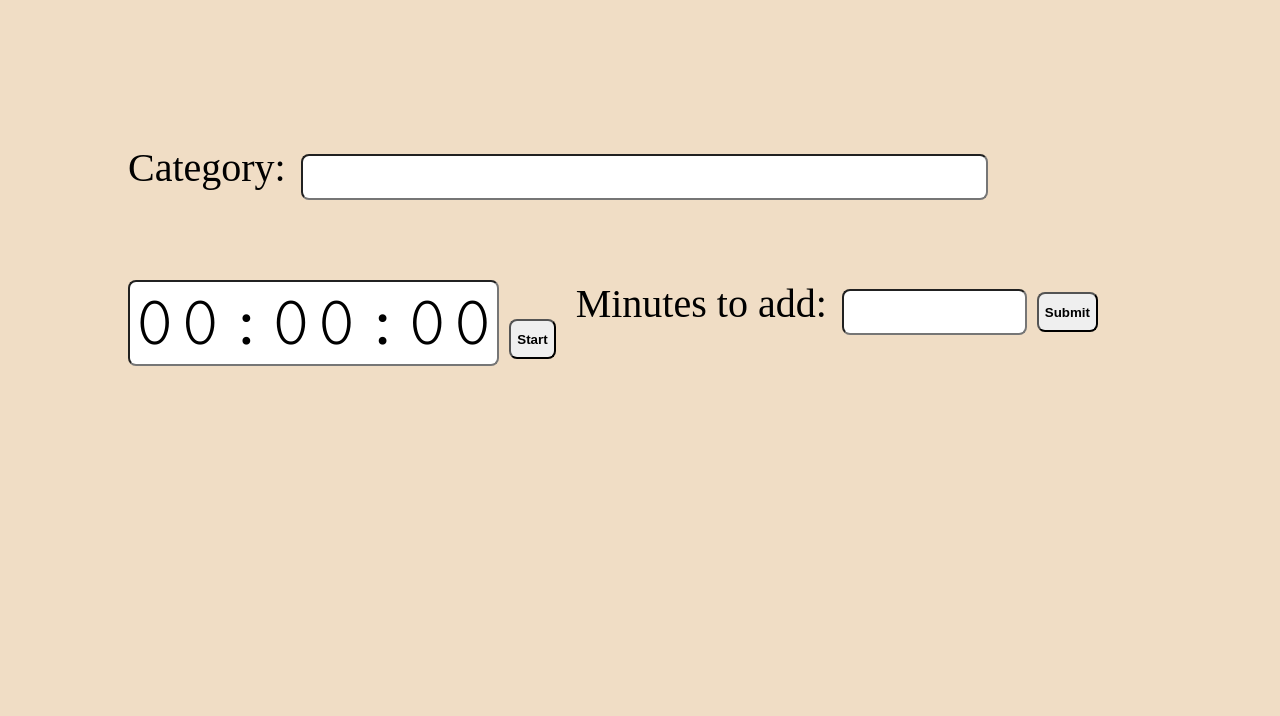
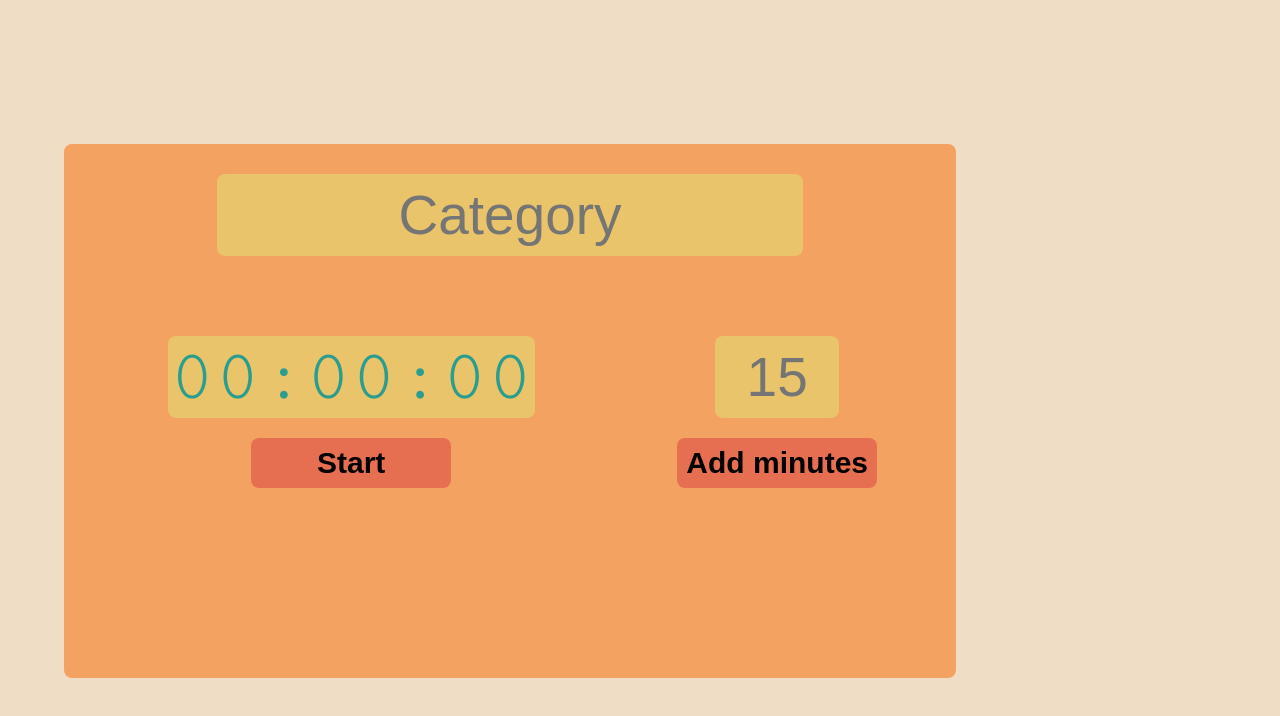
Before and after one commit to evebigaj/time-tracker, a website: page public/index.html in a window 1280 px wide. Drawn offline with Linux system fonts and the light colour scheme.

Commit message:
minor styling

```diff
--- a/public/index.html
+++ b/public/index.html
@@ -14,23 +14,21 @@
             <div id="left">
                 <div id="heading">
                     <form>
-                    <label for="category">Category:</label>
-                    <input type="text" id="category" name="category">
+                    <input type="text" id="category" name="category" placeholder="Category">
                     </form>
                 </div>
 
                 <div id="actions">
                     <form onsubmit="return runTimer()">
                     <input type="text" id="timeInput" name="timeInput" value="00:00:00" oninput = "return change()">
-                    <button type="submit">Start</button>
+                    <button type="submit" id="start">Start</button>
                     </form>
 
                     <form id="storage" onsubmit="addToStorage()">
-                    <label for="storageInput">Minutes to add:</label>
-                    <input type="text" id="storageInput" name="storageInput">
+                    <input type="text" id="storageInput" name="storageInput" placeholder="15">
 
 
-                     <button type="submit">Submit</button>
+                     <button type="submit">Add minutes</button>
 
                     </form>
                 </div>
--- a/public/script.js
+++ b/public/script.js
@@ -8,8 +8,10 @@ let container = document.getElementById('totalMessage');
 container.innerHTML = '';
 for([key, value] of Object.entries(localStorage)){
     if (typeof key == 'string' && key != ''){
+        let div = document.createElement('div');
         let button = document.createElement('button')
-        container.append(button);
+        container.append(div)
+        div.append(button);
         button.innerHTML = 'x';
         button.id = key;
         let remove = (k) => {console.log(`the key is ${k}`)
@@ -20,9 +22,9 @@ for([key, value] of Object.entries(localStorage)){
 
 
         let message = `${key}: ${value}`;
-        container.append(message);
+        div.append(message);
         let br = document.createElement('br');
-        container.append(br);
+        div.append(br);
 
     }
 }
--- a/public/styles.css
+++ b/public/styles.css
@@ -5,7 +5,7 @@
 
 body {
   background-color: rgb(240, 221, 197);
-  margin-left: 10%;
+  margin-left: 5%;
   margin-top: 5%;
   font-size: 5vh;
 }
@@ -19,6 +19,19 @@ form {
 
 #left {
   margin-top: 10vh;
+  width: 65vw;
+  background-color: #f4a261;
+
+  padding: 30px;
+  border-radius: 1vh;
+}
+
+#storageInput{
+  height:80px;
+  font-size: 55px;
+  width: 120px;
+  text-align:center;
+
 }
 
 label{
@@ -29,15 +42,31 @@ label{
 }
 
 input {
-  height: 5vh;
+  height: 80px;
+  font-size: 55px;
   border-radius: 1vh;
+  text-align: center;
+  border: none;
+  color: #2a9d8f;
+  background-color: #e9c46a;
+  /* background-color: #f4a261; */
+  /* background-color: rgb(240, 221, 197); */
+  /* background-color: lavender; */
 }
 
 button {
   height: 5vh;
   border-radius: 1vh;
   font-weight: bold;
+  background-color: rgb(240, 221, 197);
   cursor: pointer;
+  border: none;
+
+}
+
+#left button{
+  font-size: 30px;
+  background-color: #e76f51;
 }
 
 #timeInput {
@@ -59,11 +88,14 @@ width: 8ch;
 #bigBox {
 
   display: flex;
-  column-gap: 150px;
+  column-gap: 50px;
+
 }
 
 #category{
   width:70%;
+  background-color: #e9c46a;
+  color: #264653;
 }
 #clock {
   font-size: 10vh;
@@ -89,4 +121,20 @@ width: 8ch;
 #totalMessage {
   color: rgb(107, 13, 84);
   font-weight: bold;
+  line-height: 55px;
 }
+
+#totalMessage button {
+  margin-right:10px;
+}
+
+#left button{
+  width: 200px;
+  height: 50px;
+  margin-top: 20px;
+
+}
+
+#left form {
+  text-align: center;
+}
--- a/todos.txt
+++ b/todos.txt
@@ -1,8 +1,10 @@
+add box shadows
 make countdown happen inside countdown box
 make 'x' formatting better
 make start and submit buttons better
 make category summary closer to the rest
 make pretty colorful boxes
+make timer greyed out before input
 
 styling:
 make category be on top and the minutes to add
```
